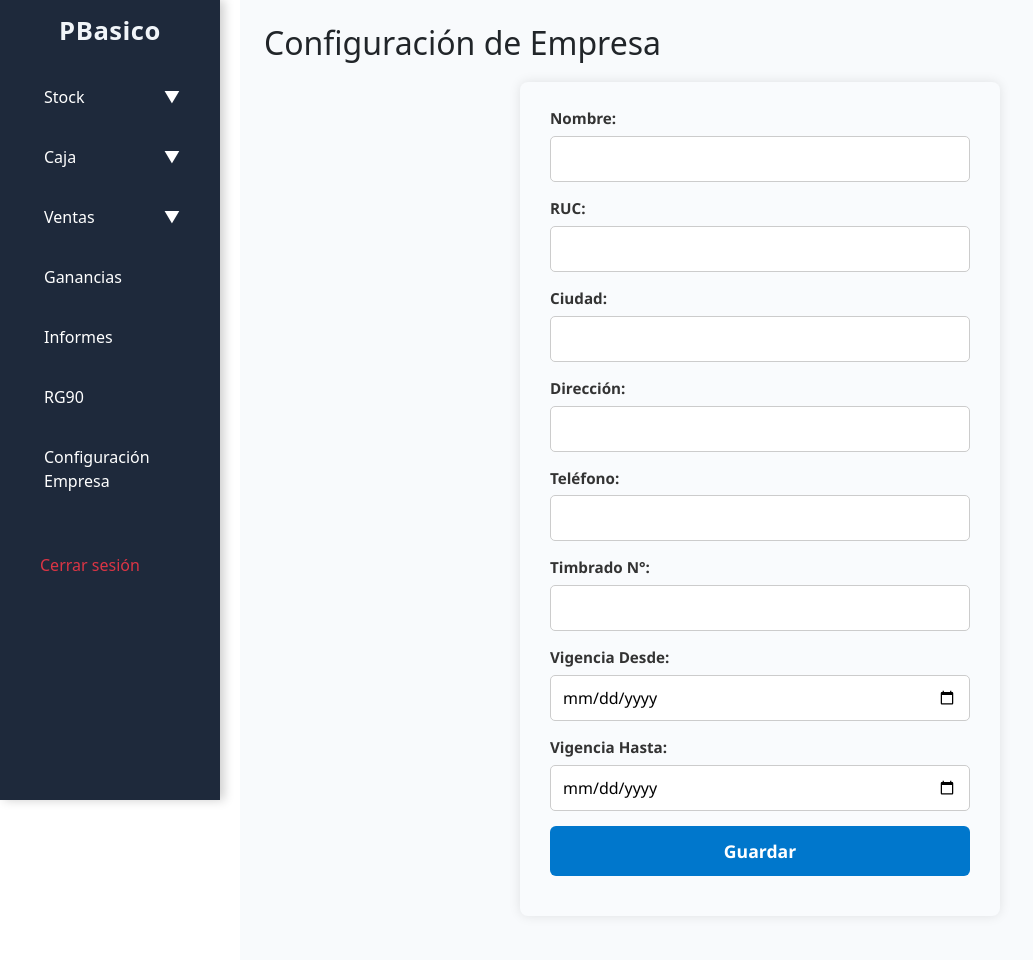
After one commit to Pata27A/Pbasico, a Python web app: template app/templates/empresa/configuracion.html in a window 1280 px wide. The commit adds this page. Shown: the whole page, without its empty margins (0-1033 px from the left). Run offline with Jinja, Linux system fonts and the light colour scheme; the template is opened without the code that fills it, so the values that code supplies are empty.

Commit message:
Funciona por datos de empresa

```diff
--- /dev/null
+++ b/app/static/css/empresa.css
@@ -0,0 +1,70 @@
+/* formulario.css */
+
+.empresa-form {
+  max-width: 480px;
+  margin: 20px auto;
+  background: #f9fbfd;
+  padding: 25px 30px;
+  border-radius: 8px;
+  box-shadow: 0 0 12px rgba(0,0,0,0.1);
+  font-family: 'Segoe UI', Tahoma, Geneva, Verdana, sans-serif;
+}
+
+.empresa-form h2 {
+  text-align: center;
+  color: #0077cc;
+  margin-bottom: 20px;
+  font-weight: 600;
+}
+
+.empresa-form div {
+  margin-bottom: 15px;
+  display: flex;
+  flex-direction: column;
+}
+
+.empresa-form label {
+  margin-bottom: 6px;
+  font-weight: 600;
+  color: #333;
+  font-size: 0.95rem;
+}
+
+.empresa-form input[type="text"],
+.empresa-form input[type="date"] {
+  padding: 10px 12px;
+  font-size: 1rem;
+  border: 1.8px solid #ccc;
+  border-radius: 5px;
+  transition: border-color 0.25s ease;
+}
+
+.empresa-form input[type="text"]:focus,
+.empresa-form input[type="date"]:focus {
+  outline: none;
+  border-color: #0077cc;
+  box-shadow: 0 0 6px #0077ccaa;
+}
+
+.empresa-form button {
+  width: 100%;
+  background-color: #0077cc;
+  border: none;
+  color: white;
+  font-weight: 700;
+  padding: 12px 0;
+  font-size: 1.1rem;
+  border-radius: 6px;
+  cursor: pointer;
+  transition: background-color 0.3s ease;
+}
+
+.empresa-form button:hover {
+  background-color: #005fa3;
+}
+
+@media (max-width: 500px) {
+  .empresa-form {
+    padding: 20px 15px;
+  }
+}
--- a/app/templates/base_menu.html
+++ b/app/templates/base_menu.html
@@ -62,6 +62,7 @@
             <a class="d-block text-white mb-2" href="{{ url_for('main_bp.mostrar_reporte') }}">Ganancias</a>
             <a class="d-block text-white mb-2" href="{{ url_for('main_bp.informes') }}">Informes</a>
             <a class="d-block text-white mb-2" href="{{ url_for('main_bp.rg90') }}">RG90</a>
+            <a class="d-block text-white mb-2" href="{{ url_for('main_bp.configurar_empresa') }}">Configuración Empresa</a>
 
             <a class="d-block text-danger mt-4" href="{{ url_for('main_bp.logout') }}">Cerrar sesión</a>
         </nav>
--- /dev/null
+++ b/app/templates/empresa/configuracion.html
@@ -0,0 +1,55 @@
+{% extends 'base_menu.html' %}
+{% block content %}
+<link rel="stylesheet" href="{{ url_for('static', filename='css/empresa.css') }}">
+
+<h2>Configuración de Empresa</h2>
+
+<form method="post" class="empresa-form">
+    <div>
+        <label for="nombre">Nombre:</label>
+        <input type="text" id="nombre" name="nombre" value="{{ empresa.nombre if empresa else '' }}" required>
+    </div>
+
+    <div>
+        <label for="ruc">RUC:</label>
+        <input type="text" id="ruc" name="ruc" value="{{ empresa.ruc if empresa else '' }}" required>
+    </div>
+
+    <div>
+        <label for="ciudad">Ciudad:</label>
+        <input type="text" id="ciudad" name="ciudad" value="{{ empresa.ciudad if empresa else '' }}">
+    </div>
+
+    <div>
+        <label for="direccion">Dirección:</label>
+        <input type="text" id="direccion" name="direccion" value="{{ empresa.direccion if empresa else '' }}">
+    </div>
+
+    <div>
+        <label for="telefono">Teléfono:</label>
+        <input type="text" id="telefono" name="telefono" value="{{ empresa.telefono if empresa else '' }}">
+    </div>
+
+    <div>
+        <label for="timbrado_numero">Timbrado N°:</label>
+        <input type="text" id="timbrado_numero" name="timbrado_numero" value="{{ empresa.timbrado_numero if empresa else '' }}">
+    </div>
+
+    <div>
+        <label for="timbrado_vigencia_desde">Vigencia Desde:</label>
+        <input type="date" id="timbrado_vigencia_desde" name="timbrado_vigencia_desde"
+        value="{{ empresa.timbrado_vigencia_desde.strftime('%Y-%m-%d') if empresa and empresa.timbrado_vigencia_desde else '' }}">
+    </div>
+
+    <div>
+        <label for="timbrado_vigencia_hasta">Vigencia Hasta:</label>
+        <input type="date" id="timbrado_vigencia_hasta" name="timbrado_vigencia_hasta"
+        value="{{ empresa.timbrado_vigencia_hasta.strftime('%Y-%m-%d') if empresa and empresa.timbrado_vigencia_hasta else '' }}">
+    </div>
+
+    <div style="margin-top: 10px;">
+        <button type="submit">Guardar</button>
+    </div>
+</form>
+
+{% endblock %}
```
Also changed, not shown: app/models.py (+17 -0 lines), app/routes.py (+40 -2 lines), app/templates/facturacion/imprimir.html (+96 -23 lines), migrations/versions/d5e619c8314a_agrego_tabla_empresa.py (added, +40 -0 lines).
